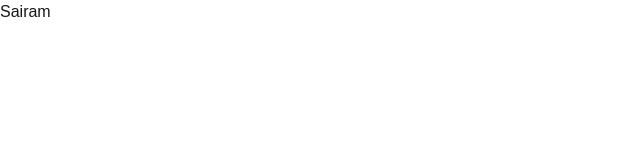
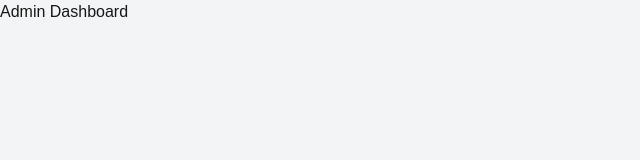
Before and after one commit to Tejeswar-16/SASTRA_CareerHub, a Next.js app: page /admindashboard in a window 1280 px wide. Shown: the top 160 px of the page, without its empty margins (0-640 px from the left). Built offline with nearby package versions, Linux system fonts and the light colour scheme.

Commit message:
integrated firebase

```diff
--- a/src/app/admindashboard/page.js
+++ b/src/app/admindashboard/page.js
@@ -1,7 +1,9 @@
 export default function Home(){
     return (
         <>
-            Sairam
+            <div className="relative bg-gray-100 min-h-screen md:bg-gray-100">
+               Admin Dashboard
+            </div>
         </>
     );
 }
--- a/src/app/dashboard/page.js
+++ b/src/app/dashboard/page.js
@@ -3,7 +3,9 @@
 export default function HOME(){
     return(
         <>
-            Sairam
+            <div className="relative bg-gray-100 min-h-screen md:bg-gray-100">
+                Dashboard
+            </div>
         </>
     );
 }
```
